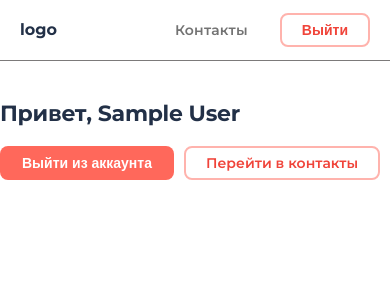
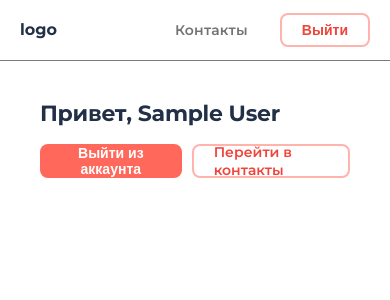
Before and after one commit to Neverbyy/aveds, a Vue app: page /account in a window 390 px wide. Shown: the top 300 px of the page. Built offline with nearby package versions, Linux system fonts and the light colour scheme; sample sign-in values are in the browser's storage.

Commit message:
added account page adaptive

```diff
--- a/src/pages/AccountPage.vue
+++ b/src/pages/AccountPage.vue
@@ -8,11 +8,11 @@ const { currentUser, logoutAndGoHome } = useAuth()
 
 const handleLogout = () => logoutAndGoHome(router)
 
-const userName = computed(() => currentUser.value?.name || 'Гость')
+const userName = computed(() => currentUser.value?.name)
 </script>
 
 <template>
-  <section class="hero container" aria-label="Личный кабинет">
+  <section class="hero container account" aria-label="Личный кабинет">
     <h1 class="hero__title">Привет, {{ userName }}</h1>
     <div class="hero__actions">
       <button class="btn btn--primary" type="button" @click="handleLogout">Выйти из аккаунта</button>
--- a/src/style.css
+++ b/src/style.css
@@ -211,6 +211,14 @@ body {
   font-size: 13px;
 }
 
+/* Account page layout */
+.account {
+  max-width: 727px;
+  margin-left: auto;
+  margin-right: auto;
+}
+
+
 /* Планшеты до 768px */
 @media (max-width: 768px) {
   :root {
@@ -234,7 +242,7 @@ body {
 
   .btn--primary-large,
   .btn--contacts-large {
-    padding: 16px 28px;
+    padding: 20px 30px;
   }
 
   .hero {
@@ -287,6 +295,17 @@ body {
 
   .card__text {
     font-size: 13px;
+  }
+  /* Account page */
+  .account .hero__title {
+    font-size: clamp(22px, 4.2vw, 34px);
+    margin-bottom: 16px;
+  }
+  .account{
+    padding: 40px 40px 24px;
+  }
+
+  .account .btn {
   }
 
 }
@@ -374,4 +393,18 @@ body {
   .card__text {
     font-size: 12px;
   }
+  /* Account page */
+  .account .hero__title {
+    font-size: clamp(18px, 6.6vw, 26px);
+    line-height: 1.2;
+    margin-bottom: 12px;
+  }
+
+  .account{
+    padding: 18px 10px 0;
+  }
+  .account .btn {
+    padding: 20 16px;
+    font-size: 12px;
+  }
 }
```
